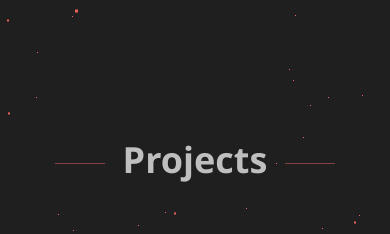
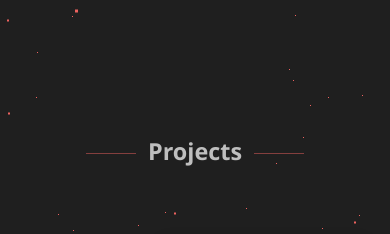
Before and after one commit to gasbarrg/gasbarrg.github.io, a plain HTML site: page index.html in a window 390 px wide. Shown: the part 1280-1514 px from the top of the page. Drawn offline with Linux system fonts and the light colour scheme; a script that the page names is missing.

Commit message:
mobile fix

```diff
--- a/css/styles.css
+++ b/css/styles.css
@@ -308,10 +308,11 @@ footer li {
 }
 
 .project-header h2 {
-  font-size: 36px;
+  font-size: clamp(20px, 6vw, 40px);
   font-weight: bold;
   margin-top: 0;
   margin-bottom: 20px;
+
 }
 
 .project-header h2:before,
```
